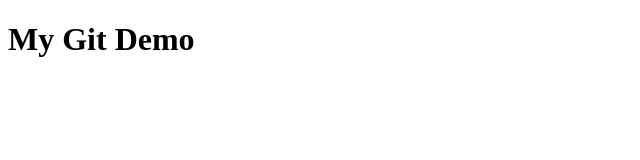
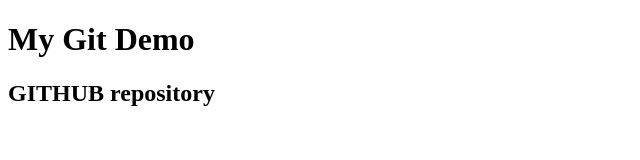
Before and after one commit to OsamaUmar39/gite-demo, a plain HTML site: page index.html in a window 1280 px wide. Shown: the whole page, without its empty margins (0-640 px from the left). Drawn offline with Linux system fonts and the light colour scheme.

Commit message:
developer

```diff
--- a/index.html
+++ b/index.html
@@ -8,5 +8,6 @@
   </head>
   <body>
     <h1>My Git Demo</h1>
+    <h2>GITHUB repository</h2>
   </body>
 </html>
```
